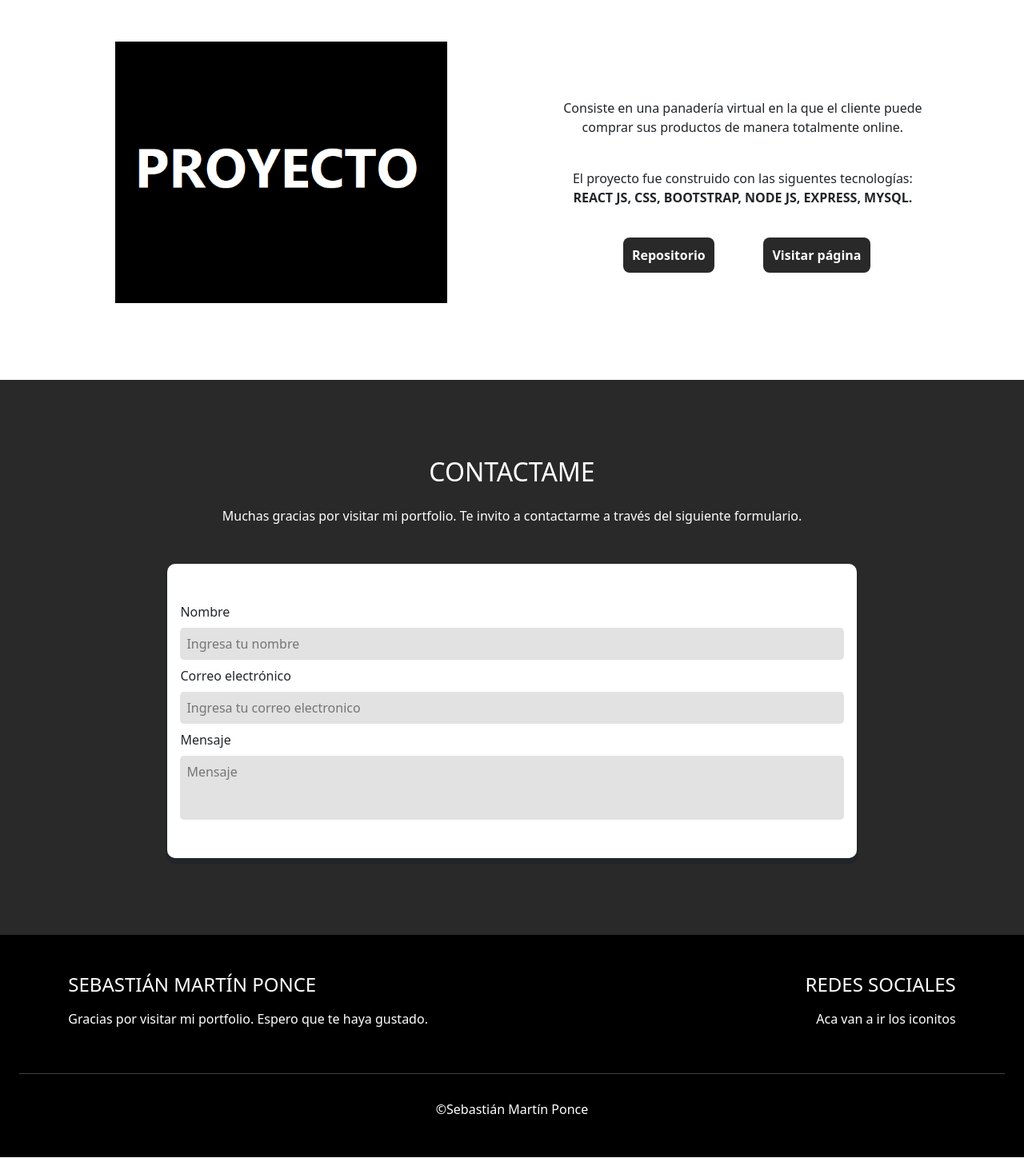
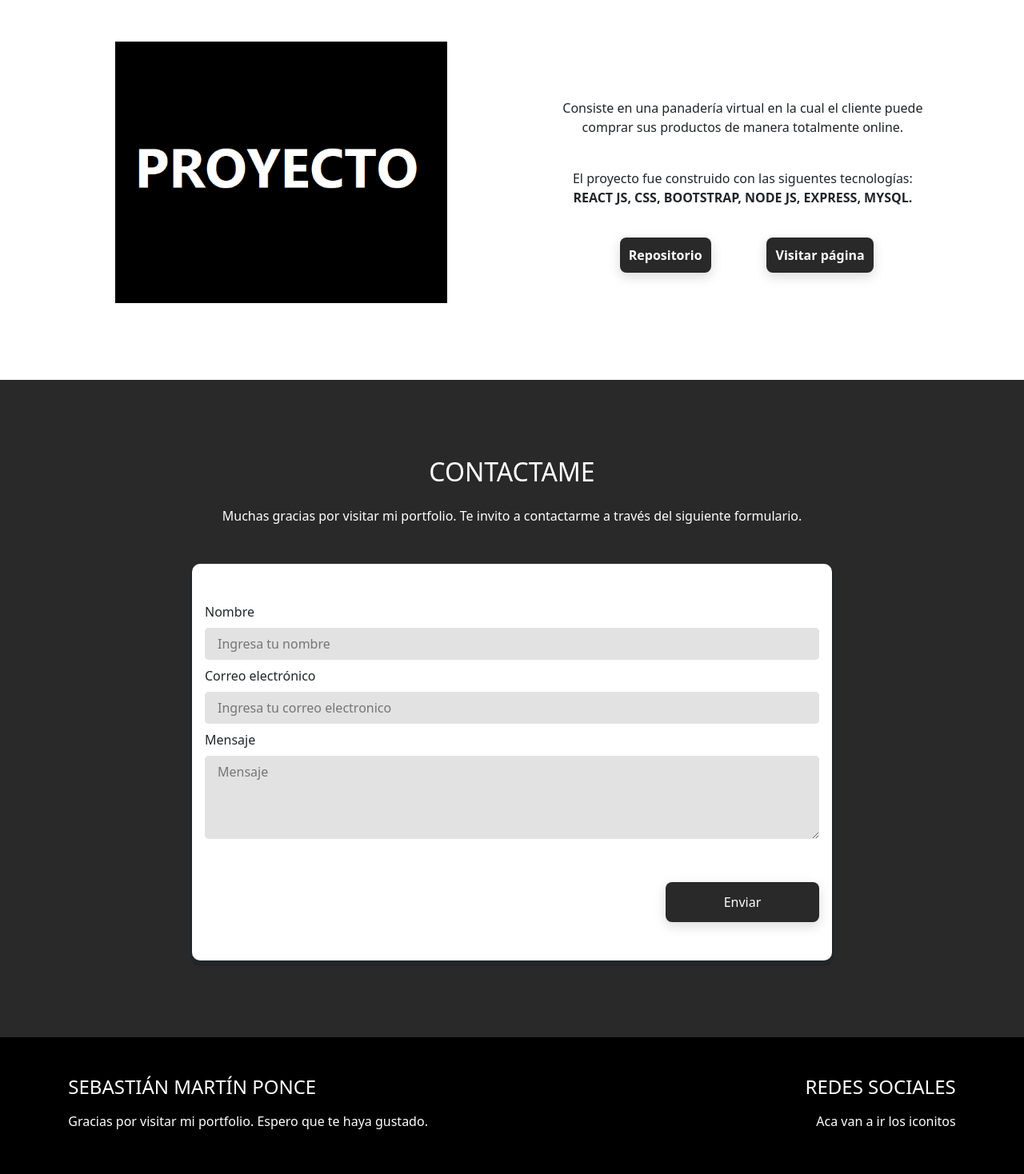
Before and after one commit to sebaponce2/portfolio, a React (Create React App) app: page / in a window 1280 px wide. Shown: the part 3060-4528 px from the top of the page at 80% size. Before the commit the page ends 4507 px from the top, so only its background shows below. Built offline with nearby package versions, Linux system fonts and the light colour scheme.

Commit message:
Add: form submit, transition in all buttons; fixed: responsive form, responsive buttons in projects, responsive button in form

```diff
--- a/public/index.html
+++ b/public/index.html
@@ -10,7 +10,7 @@
     <link rel="manifest" href="%PUBLIC_URL%/manifest.json" />
     <title>Portfolio Sebastián Martín Ponce</title>
   </head>
-  <body>
+  <body class="scrollbar" id="style-1">
     <div id="root"></div>
   </body>
 </html>
--- a/src/components/ContactMe.jsx
+++ b/src/components/ContactMe.jsx
@@ -4,19 +4,21 @@ import "../css/ContactMe.css";
 const ContactMe = () => {
     return (
         <>
-        {/* AJUSTAR EL WIDTH DEL FORMULARIO EN MOBILE*/}
             <div className="main-container">
                 <h2 className="text-center text-uppercase font-white m-auto pb-4">Contactame</h2>
                 <p className="text-center font-white m-auto pb-4">Muchas gracias por visitar mi portfolio. Te invito a contactarme a través del siguiente formulario.</p>
             </div>
             <div className="m-auto pt-4 main-container">
-                <form action="POST" className="w-75 bg-white px-3 m-auto formStyles">
+                <form action="POST" className="form-width bg-white px-3 m-auto formStyles">
                     <label htmlFor="" className="d-block w-100 pt-5 pb-2">Nombre</label>
-                    <input type="text" name="" id="" className="w-100 border-0 bg-input inputStyles p-2" placeholder="Ingresa tu nombre"/>
+                    <input type="text" name="" id="" className="w-100 border-0 bg-input inputStyles p-2 ps-3" placeholder="Ingresa tu nombre"/>
                     <label htmlFor="" className="d-block w-100 py-2">Correo electrónico</label>
-                    <input type="text" name="" id="" className="w-100 border-0 bg-input inputStyles p-2" placeholder="Ingresa tu correo electronico"/>
+                    <input type="email" name="" id="" className="w-100 border-0 bg-input inputStyles p-2 ps-3" placeholder="Ingresa tu correo electronico"/>
                     <label htmlFor="" className="d-block w-100 py-2">Mensaje</label>
-                    <input type="text" className="w-100 mb-5 pb-5 border-0 bg-input inputStyles p-2" placeholder="Mensaje"/>
+                    <textarea className="w-100 mb-5 pb-5 border-0 bg-input inputStyles p-2 ps-3" placeholder="Mensaje"></textarea>
+                    <div className="position">
+                        <button className="mb-5 submit-button">Enviar</button>
+                    </div>
                 </form>
             </div>
         </>
--- a/src/components/Container.jsx
+++ b/src/components/Container.jsx
@@ -31,7 +31,7 @@ const Container = () => {
             <section className="row spacing-4 mx-0">
                 <Projects/>
             </section>
-            <section className="spacing-4 bg-grey-dark px-3 m-auto">
+            <section className="spacing-4 bg-grey-dark m-auto">
                 <ContactMe/>
             </section>
             <footer className="spacing-3 bg-black px-4">
--- a/src/components/Footer.jsx
+++ b/src/components/Footer.jsx
@@ -17,7 +17,7 @@ const Footer = () => {
                     </div>
                 </div>
             </div>
-            <div>
+            <div className="main-container">
                 <hr className="font-white"/>
                 <p className="text-center font-white w-100 m-auto pt-3">&copy;Sebastián Martín Ponce</p>
             </div>
--- a/src/components/Navbar.jsx
+++ b/src/components/Navbar.jsx
@@ -10,7 +10,7 @@ const Navbar = () => {
     <>
       <nav class="navbar navbar-expand-md navbar-light bg-light w-100" style={{position: 'fixed'}}>
         <div class="container-fluid">
-          <img src={me} alt="sebastianponce" className="img-radius"/>
+          <img src={me} alt="sebastianponce" className="img-radius d-none d-md-block"/>
           <a class="navbar-brand" href="#">
             Sebastián Ponce
           </a>
--- a/src/components/Projects.jsx
+++ b/src/components/Projects.jsx
@@ -16,7 +16,7 @@ const Projects = () => {
                     </div>
                 </div>
                 <div className="col-lg-6 my-auto pt-lg-4">
-                    <p className="text-center m-auto pb-3">Consiste en una panadería virtual en la que el cliente puede comprar sus productos de manera totalmente online.</p>
+                    <p className="text-center m-auto pb-3">Consiste en una panadería virtual en la cual el cliente puede comprar sus productos de manera totalmente online.</p>
                     <p className="text-center m-auto my-4">El proyecto fue construido con las siguentes tecnologías: <span className="fw-bold">REACT JS, CSS, BOOTSTRAP, NODE JS, EXPRESS, MYSQL.</span></p>
                     <div className="m-auto width-buttons">
                         <div className="row mx-0 pt-4">
--- a/src/css/App.css
+++ b/src/css/App.css
@@ -3,7 +3,7 @@
     margin: 0;
 }
 .main-container {
-    max-width: 120rem !important;
+    max-width: 75rem !important;
     width: 92% !important;
     margin: auto !important;
 }
@@ -29,3 +29,25 @@
 .h-100vh {
     height: 100vh !important;
 }
+
+
+/* Scroll  */
+
+#style-1::-webkit-scrollbar-track
+{
+	border-radius: 10px;
+	background-color: #F5F5F5;
+}
+
+#style-1::-webkit-scrollbar
+{
+	width: 12px;
+	background-color: #F5F5F5;
+}
+
+#style-1::-webkit-scrollbar-thumb
+{
+	border-radius: 10px;
+	-webkit-box-shadow: inset 0 0 6px rgba(0,0,0,.3);
+	background-color: #555;
+}
--- a/src/css/ContactMe.css
+++ b/src/css/ContactMe.css
@@ -12,3 +12,57 @@
     border-top-right-radius: 5px;
     border-bottom-right-radius: 5px;
 }
+
+.form-width {
+    width: 100%;
+}
+
+@media screen and (min-width: 768px) {
+    .form-width {
+        width: 95%;
+    }
+}
+
+@media screen and (min-width: 992px) {
+    .form-width {
+        width: 80%;
+        max-width: 50rem !important;
+    }
+}
+
+.submit-button {
+    width: 100%;
+    padding: 0.8rem !important;
+    border: 0 !important;
+    border-top-left-radius: 8px;
+    border-top-right-radius: 8px;
+    border-bottom-right-radius: 8px;
+    border-bottom-left-radius: 8px;
+    background-color: rgb(41, 41, 41);
+    color: white;
+    font-weight: 500;
+    transition: all 0.3s;
+    box-shadow: 0 5px 15px 0 rgb(0 0 0 / 15%);
+    -webkit-transition: all 0.3s;
+    -moz-transition: all 0.3s;
+    -ms-transition: all 0.3s;
+    -o-transition: all 0.3s;
+}
+
+.submit-button:hover {
+    background-color: rgb(15, 15, 15);
+}
+
+.position {
+    text-align: center;
+}
+
+@media screen and (min-width: 768px) {
+    .position {
+        text-align: end;
+    }
+
+    .submit-button {
+        width: 12rem;
+    }
+}
--- a/src/css/Presentation.css
+++ b/src/css/Presentation.css
@@ -5,11 +5,15 @@
     background-color: white;
     color: black;
     cursor: pointer;
-
     border-top-left-radius: 10px;
     border-bottom-left-radius: 10px;
     border-top-right-radius: 10px;
     border-bottom-right-radius: 10px;
+    transition: all 0.2s;
+    -webkit-transition: all 0.2s;
+    -moz-transition: all 0.2s;
+    -ms-transition: all 0.2s;
+    -o-transition: all 0.2s;
 }
 
 .buttonProjects:hover {
--- a/src/css/Projects.css
+++ b/src/css/Projects.css
@@ -1,5 +1,5 @@
 .width-buttons {
-    width: 67%;
+    width: 70%;
 }
 
 @media screen and (max-width: 290px) {
@@ -29,6 +29,12 @@
     border-top-right-radius: 8px;
     border-bottom-left-radius: 8px;
     border-bottom-right-radius: 8px;
+    box-shadow: 0 5px 15px 0 rgb(0 0 0 / 15%);
+    transition: all 0.3s;
+    -webkit-transition: all 0.3s;
+    -moz-transition: all 0.3s;
+    -ms-transition: all 0.3s;
+    -o-transition: all 0.3s;
 }
 
 .buttons:hover {
```
